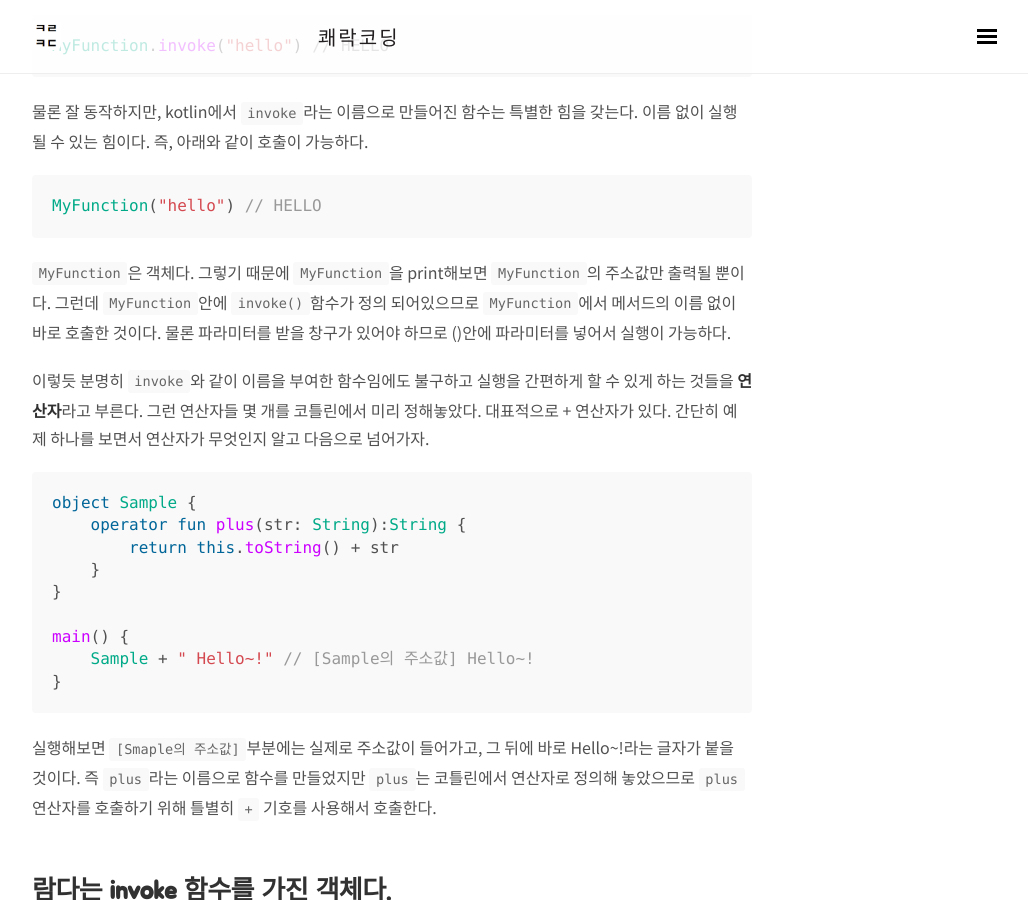
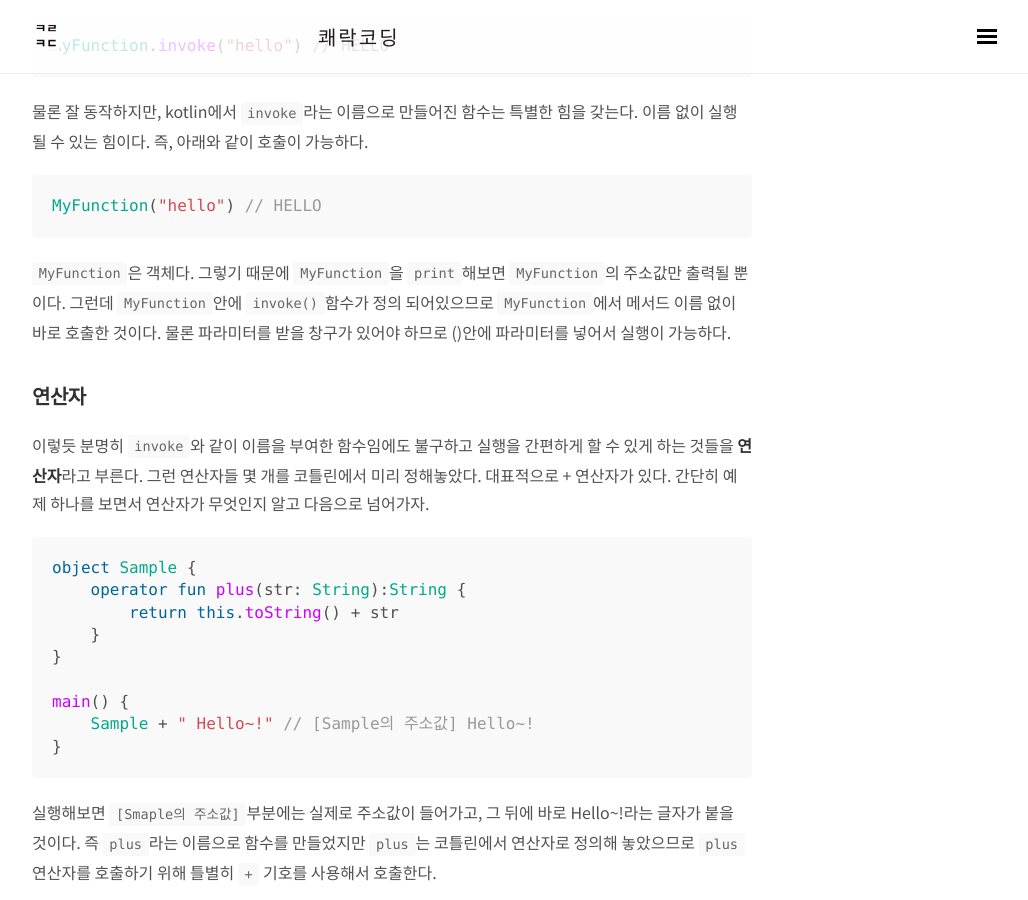
Before and after one commit to wooooooak/wooooooak.github.io, a Jekyll site: the page built from _posts/2019-03-21-kotlin_invoke.md, in a window 1280 px wide and 900 px high, scrolled down 683 px. Shown: the whole window, without its empty margins (248-1276 px from the left). Built offline with Jekyll 4.4.1, drawn with Linux system fonts in a browser that asks for light colours; nearby versions of some CDN libraries; some web fonts are replaced; comment, search, counter and statistics services are not loaded.

Commit message:
오탈자 수정

````diff
--- a/_posts/2019-03-21-kotlin_invoke.md
+++ b/_posts/2019-03-21-kotlin_invoke.md
@@ -22,8 +22,8 @@ MyFunction.invoke("hello") // HELLO
 ```kotlin
 MyFunction("hello") // HELLO
 ```
-`MyFunction`은 객체다. 그렇기 때문에 `MyFunction`을 print해보면 `MyFunction`의 주소값만 출력될 뿐이다. 그런데 `MyFunction`안에 `invoke()`함수가 정의 되어있으므로 `MyFunction`에서 메서드의 이름 없이 바로 호출한 것이다. 물론 파라미터를 받을 창구가 있어야 하므로 ()안에 파라미터를 넣어서 실행이 가능하다.
-
+`MyFunction`은 객체다. 그렇기 때문에 `MyFunction`을 `print`해보면 `MyFunction`의 주소값만 출력될 뿐이다. 그런데 `MyFunction`안에 `invoke()`함수가 정의 되어있으므로 `MyFunction`에서 메서드 이름 없이 바로 호출한 것이다. 물론 파라미터를 받을 창구가 있어야 하므로 ()안에 파라미터를 넣어서 실행이 가능하다.
+### 연산자
 이렇듯 분명히 `invoke`와 같이 이름을 부여한 함수임에도 불구하고 실행을 간편하게 할 수 있게 하는 것들을 **연산자**라고 부른다. 그런 연산자들 몇 개를 코틀린에서 미리 정해놓았다. 대표적으로 + 연산자가 있다. 간단히 예제 하나를 보면서 연산자가 무엇인지 알고 다음으로 넘어가자.
 
 ```kotlin
````
